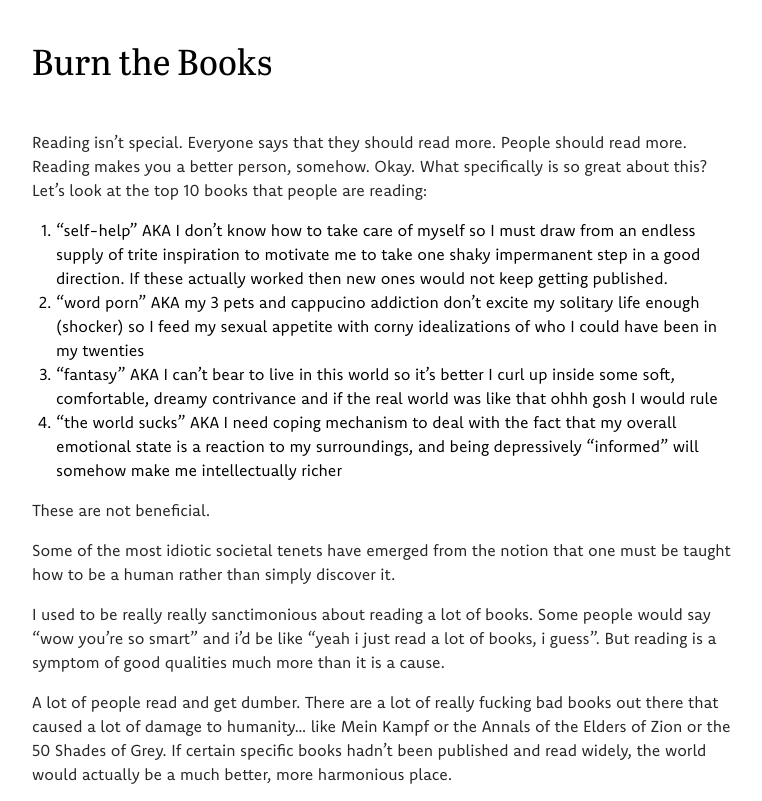
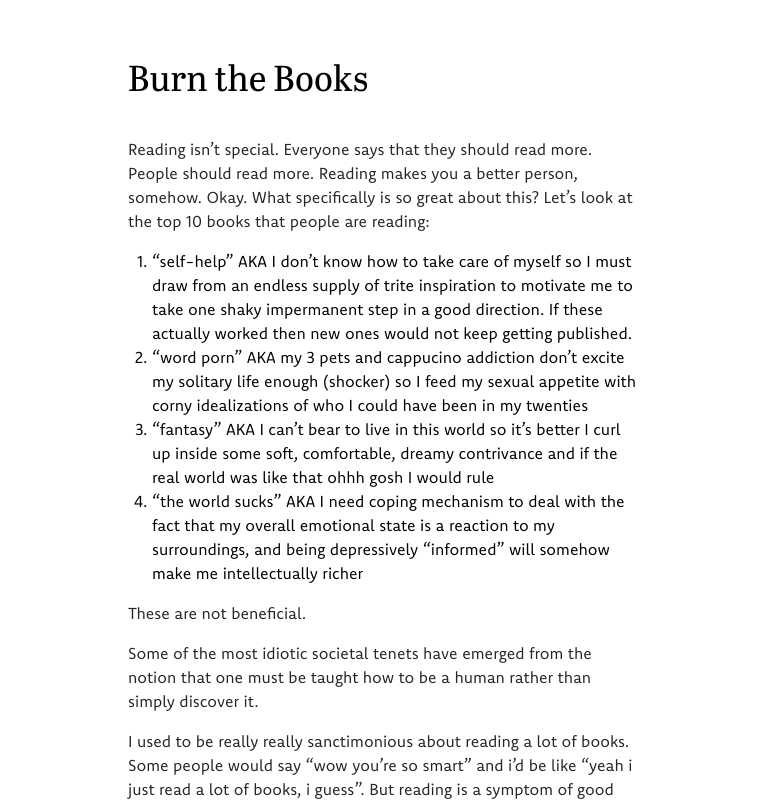
Before and after one commit to jonahbard/personal-site, a Next.js app: page /writing/burn-the-books in a window 1280 px wide. Shown: the top 801 px of the page, without its empty margins (256-1018 px from the left). Built offline with nearby package versions, Linux system fonts and the light colour scheme.

Commit message:
fixed some shit

```diff
--- a/app/globals.css
+++ b/app/globals.css
@@ -6,13 +6,13 @@
   --foreground-rgb: 0, 0, 0;
 }
 
-@media (prefers-color-scheme: dark) {
+/* @media (prefers-color-scheme: dark) {
   :root {
     --foreground-rgb: 255, 255, 255;
     --background-start-rgb: 0, 0, 0;
     --background-end-rgb: 0, 0, 0;
   }
-}
+} */
 
 body {
   color: rgb(var(--foreground-rgb));
@@ -122,8 +122,8 @@ li {
 
 .prose > :first-child {
   /* Override removing top margin, causing layout shift */
-  margin-top: 1.25em !important;
-  margin-bottom: 1.25em !important;
+  margin-top: 1.7em !important;
+  margin-bottom: 1em !important;
 }
 
 pre::-webkit-scrollbar {
--- a/app/writing/[slug]/page.tsx
+++ b/app/writing/[slug]/page.tsx
@@ -91,7 +91,7 @@ export default function Blog({ params }: { params: any }) {
           {post.metadata.publishedAt}
         </p>
       </div> */}
-      <article className="prose mx-10 md:mx-36 lg:mx-72 mb-24">
+      <article className="prose mx-10 md:mx-36 lg:mx-72 mb-24 xl:mx-96">
         <CustomMDX source={post.content} />
       </article>
     </section>
--- a/app/writing/posts/infinity-mentor.mdx
+++ b/app/writing/posts/infinity-mentor.mdx
@@ -4,7 +4,7 @@ publishedAt: '2024'
 ---
 
 
-# The Infinity Mentor (2024)
+# The Infinity Mentor
 
 ## **An Opportunity in the Future of Education: Learning from the Greatest**
 
--- a/app/writing/posts/kids.mdx
+++ b/app/writing/posts/kids.mdx
@@ -4,7 +4,7 @@ publishedAt: '2024'
 ---
 
 
-## How Do We Get Kids to Play and Socialize Outside?
+# How Do We Get Kids to Play and Socialize Outside?
 
 In elementary school, the highlight of my day—almost every single day—was recess. Depending on the season, I’d help organize and play a game of football, kickball, or soccer with a group of 10-20 other boys. We picked our own teams, made our own rules, resolved our own conflicts, and had a great time. Teachers occasionally watched, or even joined the game, but rarely interfered. Adults seemed disappointed that my favorite subject was “recess” since I was so “inquisitive” or “intellectual” at a young age: how could I possibly prefer playing outside with my friends to *learning*? Through speaking to my peers and reading relevant research, I’ve come to understand the nature of the pressure put on young children *not to go outside*, the crucial importance of free, unstructured socializing, and consider the ways parents and teachers can be motivated to get their kids to play more.
 
```
